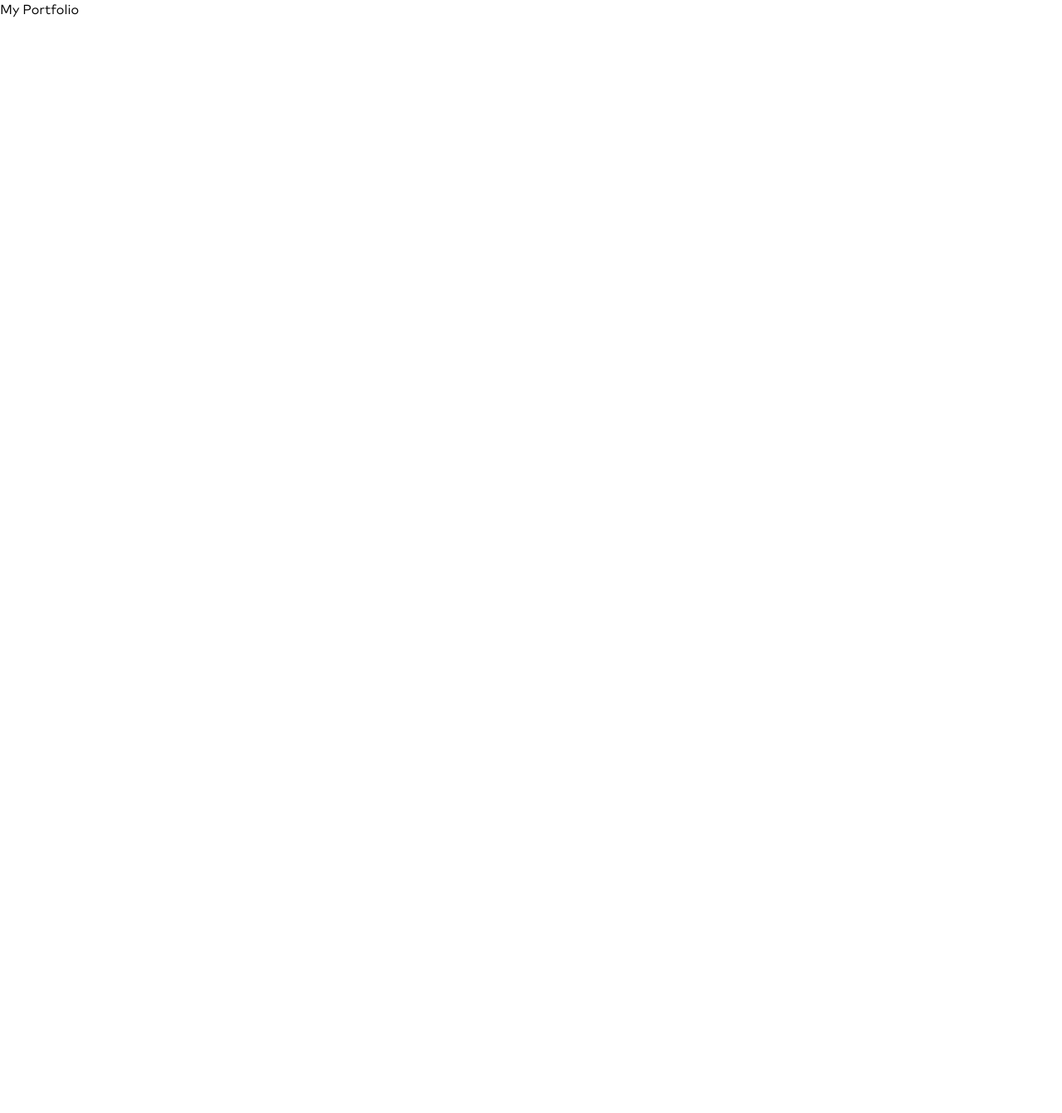
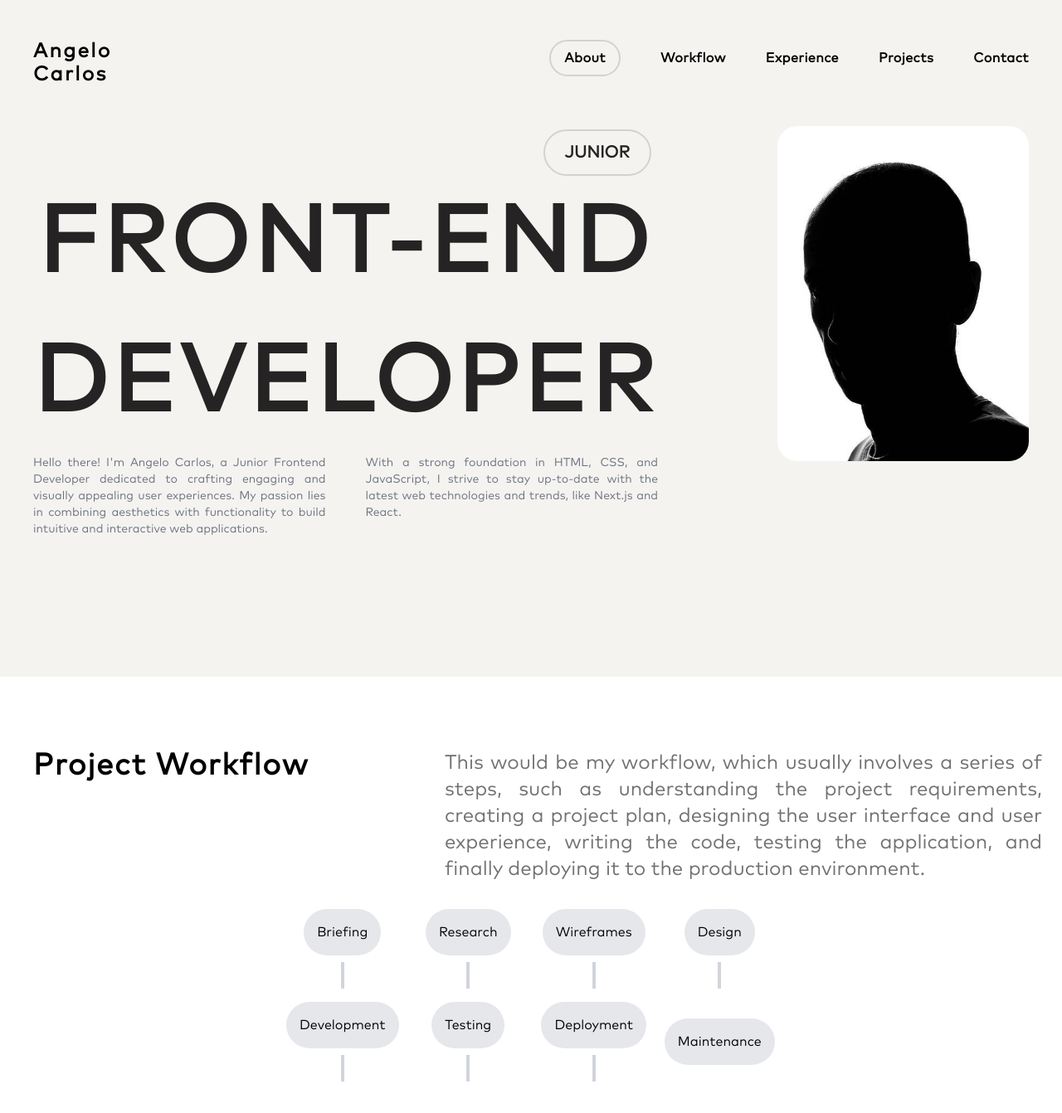
Before and after one commit to angelocarlos232/ThePortfolio, a Next.js app: page / in a window 1280 px wide. Shown: the whole page at 83% size. Before the commit the page ends 800 px from the top, so only its background shows below. Built offline with nearby package versions, Linux system fonts and the light colour scheme.

Commit message:
Added workflow, navbar, and about me

```diff
--- a/app/layout.tsx
+++ b/app/layout.tsx
@@ -3,7 +3,7 @@ import localFont from "next/font/local";
 import "./globals.css";
 
 
-const OpenSansRegular = localFont({ src: './fonts/OpenSans-Regular.ttf' })
+// const OpenSansRegular = localFont({ src: './fonts/OpenSans-Regular.ttf' })
 
 const MarkProRegular = localFont({ src: './fonts/Mark Pro/Mark Pro.ttf' })
 
--- a/app/page.tsx
+++ b/app/page.tsx
@@ -1,9 +1,18 @@
+import AboutSection from "@/components/about/AboutSection";
+import Hero from "@/components/navbar/NavigationBar";
+import Workflow from "@/components/workflow/Workflow";
 
 export default function Home() {
   return (
-    <main>
-      <div className="">
-        <h1>My Portfolio</h1>
+    <main className="w-full flex flex-col items-center justify-center ">
+      <div className="flex justify-center items-center bg-white-default w-full h-full px-4 md:px-6 lg:px-8 xl:px-10 2xl:px-0 space-y-12 pt-12 ">
+        <div className="max-w-[1440px] min-h-[calc(120vh-12rem)] space-y-12">
+          <Hero />
+          <AboutSection />
+        </div>
+      </div>
+      <div className="max-w-[1440px] mt-12">
+        <Workflow />
       </div>
     </main>
   );
--- /dev/null
+++ b/components/about/AboutSection.tsx
@@ -0,0 +1,16 @@
+import React from "react";
+import Description from "./Description";
+import ImageHolder from "./ImageHolder";
+
+const AboutSection = () => {
+  return (
+    <div className="">
+      <div className="grid grid-cols-1 sm:grid-cols-[4fr_3fr] gap-36">
+        <Description />
+        <ImageHolder />
+      </div>
+    </div>
+  );
+};
+
+export default AboutSection;
--- /dev/null
+++ b/components/about/Description.tsx
@@ -0,0 +1,37 @@
+import React from "react";
+
+const Description = () => {
+  return (
+    <div className="min-h-[500px]">
+      <div className="flex flex-col items-center justify-center relative w-full h-full">
+        <div className="self-end mr-2">
+          <h2 className="text-xl font-bold border-2 border-gray-default py-3 px-6 rounded-full text-black-default">
+            JUNIOR
+          </h2>
+        </div>
+        <div className="">
+          <h1
+            className="text-center font-bold tracking-wider text-black-default"
+            style={{ fontSize: "clamp(2rem, 9vw, 7rem)" }}
+          >
+            FRONT-END <br /> DEVELOPER
+          </h1>
+          <div className="grid grid-cols-2 gap-12 text-gray-500 text-sm font-medium text-justify">
+            <p className="col-span-1">
+              Hello there! I'm Angelo Carlos, a Junior Frontend Developer
+              dedicated to crafting engaging and visually appealing user
+              experiences. My passion lies in combining aesthetics with
+              functionality to build intuitive and interactive web applications.
+            </p>
+            <p className="col-span-1">
+              With a strong foundation in HTML, CSS, and JavaScript, I strive to
+              stay up-to-date with the latest web technologies and trends, like Next.js and React.
+            </p>
+          </div>
+        </div>
+      </div>
+    </div>
+  );
+};
+
+export default Description;
--- /dev/null
+++ b/components/about/ImageHolder.tsx
@@ -0,0 +1,20 @@
+import Image from 'next/image';
+
+const ImageHolder = () => {
+  return (
+    <div className="flex justify-end h-full">
+      <div className="w-[100%] max-w-[50vh]">
+        <Image
+          src="/picture_3by4_2.jpg"
+          alt="picture"
+          layout="responsive"
+          width={800}
+          height={1100}
+          className="w-full h-auto rounded-3xl object-cover"
+        />
+      </div>
+    </div>
+  );
+};
+
+export default ImageHolder;
--- /dev/null
+++ b/components/navbar/NavigationBar.tsx
@@ -0,0 +1,18 @@
+import React from "react";
+
+const Hero = () => {
+  return (
+    <div className="flex justify-between">
+      <h1 className="text-2xl font-bold tracking-widest leading-7">Angelo <br />Carlos</h1>
+      <div className="items-center inline space-x-12 font-bold tracking-wide">
+        <button className="border-2 border-gray-default px-4 py-2 rounded-full"><a href="#about">About</a></button>
+        <a href="#about">Workflow</a>
+        <a href="#projects">Experience</a>
+        <a href="#projects">Projects</a>
+        <a href="#contact">Contact</a>
+      </div>
+    </div>
+  );
+};
+
+export default Hero;
--- /dev/null
+++ b/components/ui/description.tsx
@@ -0,0 +1,5 @@
+export const Description = ({ children }: { children: React.ReactNode }) => {
+  return (
+    <p className="text-gray-text">{children}</p>
+  );
+};
--- /dev/null
+++ b/components/ui/title.tsx
@@ -0,0 +1,7 @@
+export const Title = ({ children, className = '' }: { children: React.ReactNode, className?: string }) => {
+  return (
+    <h1 className={`text-4xl font-bold tracking-wider ${className}`}>
+      {children}
+    </h1>
+  );
+};
--- /dev/null
+++ b/components/workflow/Workflow.tsx
@@ -0,0 +1,66 @@
+import React from "react";
+import { Title } from '../ui/title';
+import { Description } from '../ui/description';
+
+const Workflow = () => {
+  return (
+    <div className="bg-white p-4 md:p-6 lg:p-8 xl:p-10 rounded-lg">
+      {/* Existing Content */}
+      <div className="grid grid-cols-[40%,60%] gap-4">
+        <div className="flex">
+          <Title>Project Workflow</Title>
+        </div>
+        <div className="flex items-center text-2xl text-justify">
+          <Description>
+            This would be my workflow, which usually involves a series of steps,
+            such as understanding the project requirements, creating a project plan,
+            designing the user interface and user experience, writing the code,
+            testing the application, and finally deploying it to the production
+            environment.
+          </Description>
+        </div>
+      </div>
+
+      {/* Flowchart Section */}
+      <div className="mt-8">
+        <div className="flex justify-center">
+          <div className="grid grid-cols-1 md:grid-cols-2 lg:grid-cols-4 gap-4">
+            <div className="flex flex-col items-center justify-center">
+              <div className="bg-gray-200 p-4 rounded-full text-center">Briefing</div>
+              <div className="w-1 h-8 bg-gray-300 mt-2"></div>
+            </div>
+            <div className="flex flex-col items-center justify-center">
+              <div className="bg-gray-200 p-4 rounded-full text-center">Research</div>
+              <div className="w-1 h-8 bg-gray-300 mt-2"></div>
+            </div>
+            <div className="flex flex-col items-center justify-center">
+              <div className="bg-gray-200 p-4 rounded-full text-center">Wireframes</div>
+              <div className="w-1 h-8 bg-gray-300 mt-2"></div>
+            </div>
+            <div className="flex flex-col items-center justify-center">
+              <div className="bg-gray-200 p-4 rounded-full text-center">Design</div>
+              <div className="w-1 h-8 bg-gray-300 mt-2"></div>
+            </div>
+            <div className="flex flex-col items-center justify-center">
+              <div className="bg-gray-200 p-4 rounded-full text-center">Development</div>
+              <div className="w-1 h-8 bg-gray-300 mt-2"></div>
+            </div>
+            <div className="flex flex-col items-center justify-center">
+              <div className="bg-gray-200 p-4 rounded-full text-center">Testing</div>
+              <div className="w-1 h-8 bg-gray-300 mt-2"></div>
+            </div>
+            <div className="flex flex-col items-center justify-center">
+              <div className="bg-gray-200 p-4 rounded-full text-center">Deployment</div>
+              <div className="w-1 h-8 bg-gray-300 mt-2"></div>
+            </div>
+            <div className="flex flex-col items-center justify-center">
+              <div className="bg-gray-200 p-4 rounded-full text-center">Maintenance</div>
+            </div>
+          </div>
+        </div>
+      </div>
+    </div>
+  );
+};
+
+export default Workflow;
--- a/tailwind.config.ts
+++ b/tailwind.config.ts
@@ -11,6 +11,18 @@ const config: Config = {
       colors: {
         background: "var(--background)",
         foreground: "var(--foreground)",
+        white: {
+          default: '#f5f3f0',
+          secondary: '#c3bdb4'
+        },
+        gray: {
+          default: '#d4d2cf',
+          secondary: '#232121',
+          text: '#727171'
+        },
+        black: {
+          default: '#252323'
+        }
       },
     },
   },
```
Also changed, not shown: public/picture_3by4.jpg (added), public/picture_3by4_2.jpg (added).
